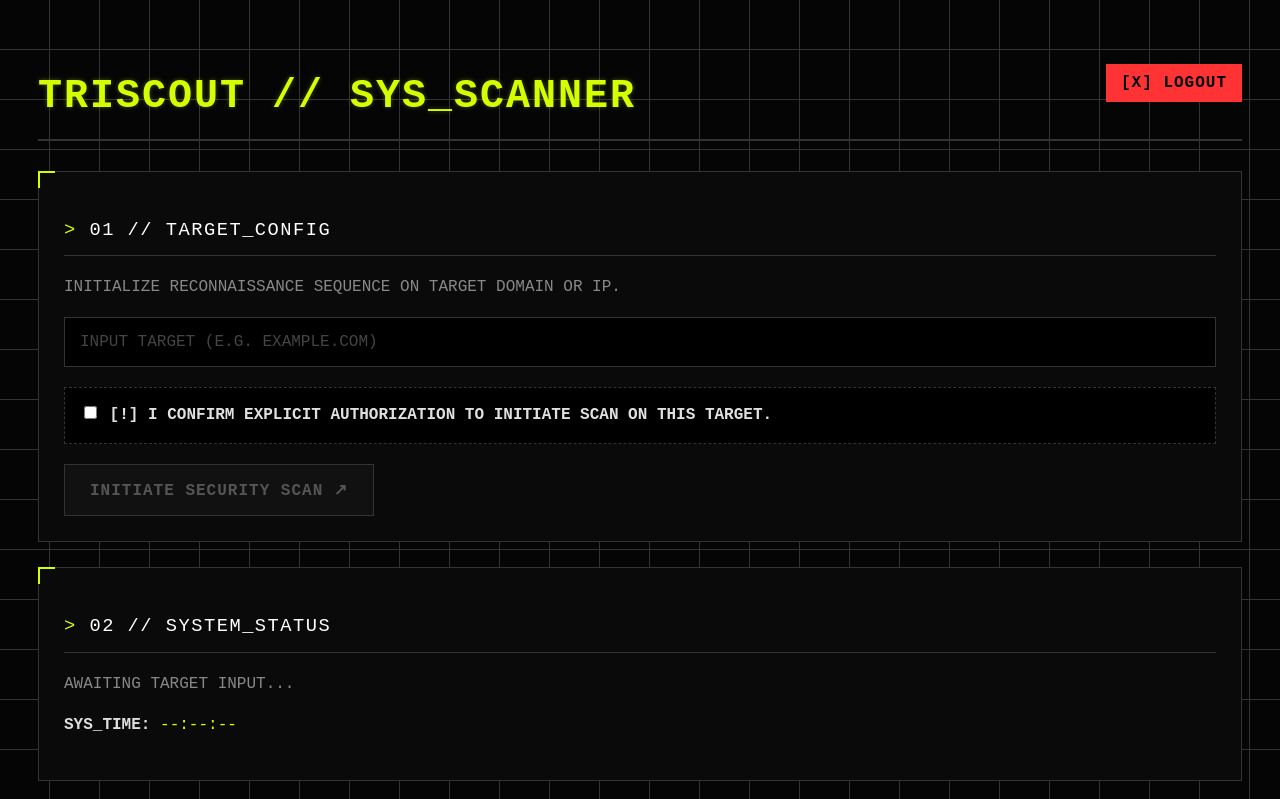
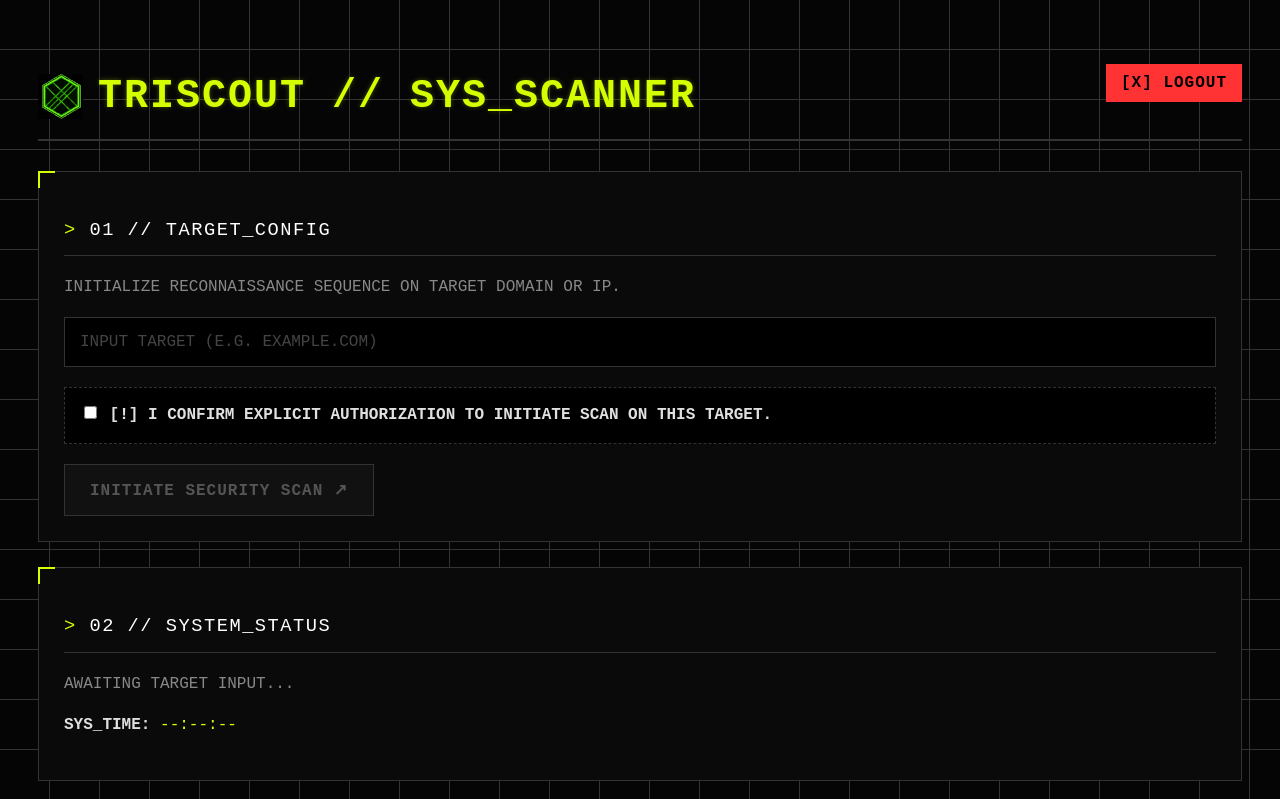
Before and after one commit to Kiran-mondal/TriScout, a website: page public/index.html in a window 1280 px wide. Shown: the top 799 px of the page. Drawn offline with Linux system fonts and the light colour scheme; sample sign-in values are in the browser's storage.

Commit message:
Update index.html

```diff
--- a/public/index.html
+++ b/public/index.html
@@ -3,10 +3,17 @@
 <head>
     <title>TRISCOUT // CYBER_BRUTALISM SCANNER</title>
     <link rel="stylesheet" href="/style.css">
+
+    <!-- লোগো ফেভিকন হিসেবে যুক্ত করা হলো -->
+    <link rel="icon" type="image/svg+xml" href="/logo.svg">
 </head>
 <body>
     <div class="header-container">
-        <h1>TRISCOUT // SYS_SCANNER</h1>
+        <!-- হেডারে লোগো যুক্ত করা হলো -->
+        <h1 style="display: flex; align-items: center;">
+            <img src="/logo.svg" alt="TriScout Logo" style="width: 45px; height: 45px; margin-right: 15px;">
+            TRISCOUT // SYS_SCANNER
+        </h1>
         <button class="logout-btn" onclick="logoutSession()">[X] LOGOUT</button>
     </div>
 
```
